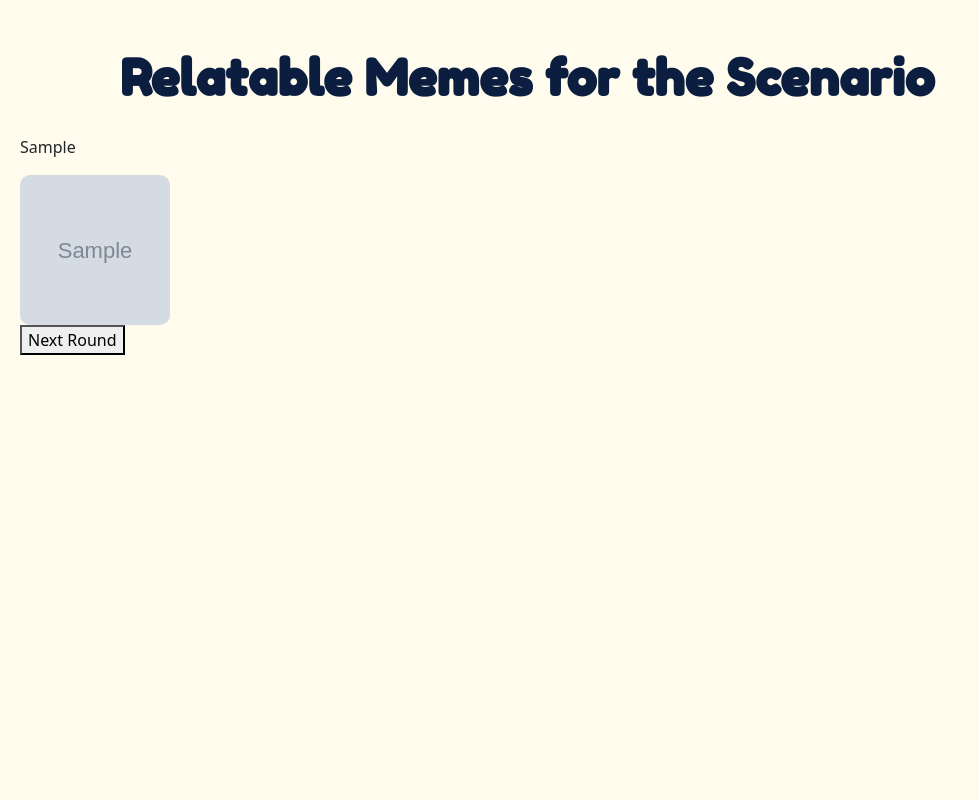
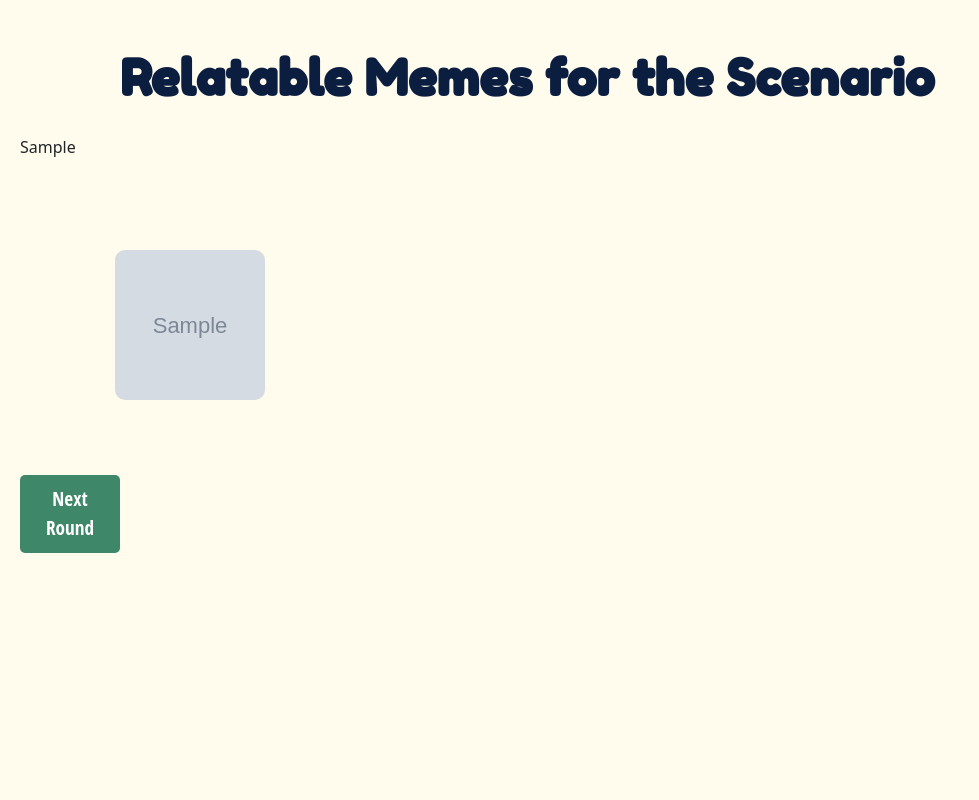
Before and after one commit to ravisha7feb/What-do-you-meme, a Node project: template views/room/top.ejs in a window 1280 px wide. Shown: the whole page, without its empty margins (0-979 px from the left). Run offline with Node 20 templates, Linux system fonts and the light colour scheme; the template is opened without the code that fills it: most values are stand-ins (such as "Sample title", 1, 10 or a date in 2020); grey boxes marked "Sample" are stand-in pictures; some libraries are stand-ins or nearby versions.

Commit message:
fixed styling

```diff
--- a/public/stylesheets/gameScreen1.css
+++ b/public/stylesheets/gameScreen1.css
@@ -14,7 +14,6 @@
     align-content: center;
 }
 .scenario{
-    text-align: center;
     height: 150px;
     width: 1000px;
     background-color: #fcf2c9;
@@ -26,12 +25,12 @@
     padding-right: 100px;
 }
 .scenario-text-input{
-    text-align: center;
     width: 800px;
     height: fit-content;
     border-style: hidden;
     background-color: #fcf2c9;
     align-self: center;
+    font-weight: 800;
 }
 .scenario-header{
     text-align: center;
@@ -59,7 +58,6 @@
     height: 150px;
     width: 150px;
     border-radius: 10px;
-    padding-top: 20px;
 }
 .checkbox{
     height: 20px;
--- a/public/stylesheets/settings.css
+++ b/public/stylesheets/settings.css
@@ -21,7 +21,7 @@
     margin-left: 80px;
 }
 
-input[type=text] {
+.settings-input[type=text] {
     width: fit-content;
     padding: 12px 10px;
     box-sizing: border-box;
@@ -31,7 +31,7 @@ input[type=text] {
     word-break: break-word;
 }
 
-input[type=submit] {
+.settings-submit[type=submit] {
     font-family: 'Open Sans Condensed', sans-serif;
     font-weight: bolder;
     padding: 10px;
--- a/public/stylesheets/top.css
+++ b/public/stylesheets/top.css
@@ -10,12 +10,18 @@
   height: 100vh;
   padding: 20px;
 }
-
+.top-memes{
+  display: flex;
+    flex-direction: row;
+    align-items: stretch;
+    align-content: space-between;
+    padding: 75px;
+}
 .top-img {
   height: 150px;
   width: 150px;
   border-radius: 10px;
-  padding-top: 0px;
+  margin-left: 20px;
 }
 
 .top-header {
--- a/views/room/play.ejs
+++ b/views/room/play.ejs
@@ -20,7 +20,7 @@
                 <div class="scenario-header">
                     SCENARIO
                 </div>
-                <input class="scenario-text-input" type="text" name="scene" value="<%= s %>">
+                <input class="scenario-text-input" type="text" name="scene" disabled="disabled" value="<%= s %>">
             </div>
 
             <div class="memes">
--- a/views/room/settings.ejs
+++ b/views/room/settings.ejs
@@ -5,9 +5,9 @@
 <form action="/room/<%= id %>" method="POST">
     <input type="text" placeholder="username" name="username">
     <% if (users.length == 0) { %>
-        <input type="text" placeholder="rounds" name="rounds">
+        <input class="settings-input" type="text" placeholder="rounds" name="rounds">
     <% } %>
-    <br><input type="submit">
+    <br><input class="settings-submit" type="submit">
 </form>
 </div>
 <%- include('../partials/footer') -%>
--- a/views/room/top.ejs
+++ b/views/room/top.ejs
@@ -4,15 +4,15 @@
 <div class=top-header>Relatable Memes for the Scenario</div>
 
 <p><%= topMemes[0].sc %></p>
-
+<div class=top-memes>
 <% topMemes.forEach(m => { %>
     <img class="top-img" id="memeImg" src="<%=m.img%>" alt="meme">
 <% }); %>
-
+</div>
 <!-- <a href="/room/<%=id%>/play"> Play Again</a> -->
 
 <form action="/room/<%=id%>/playAgain" method="GET">
-    <button id="playAgain">Next Round</button>
+    <button class="submit-button" id="playAgain">Next Round</button>
 </form>
 
 <script src="/socket.io/socket.io.js"></script>
```
